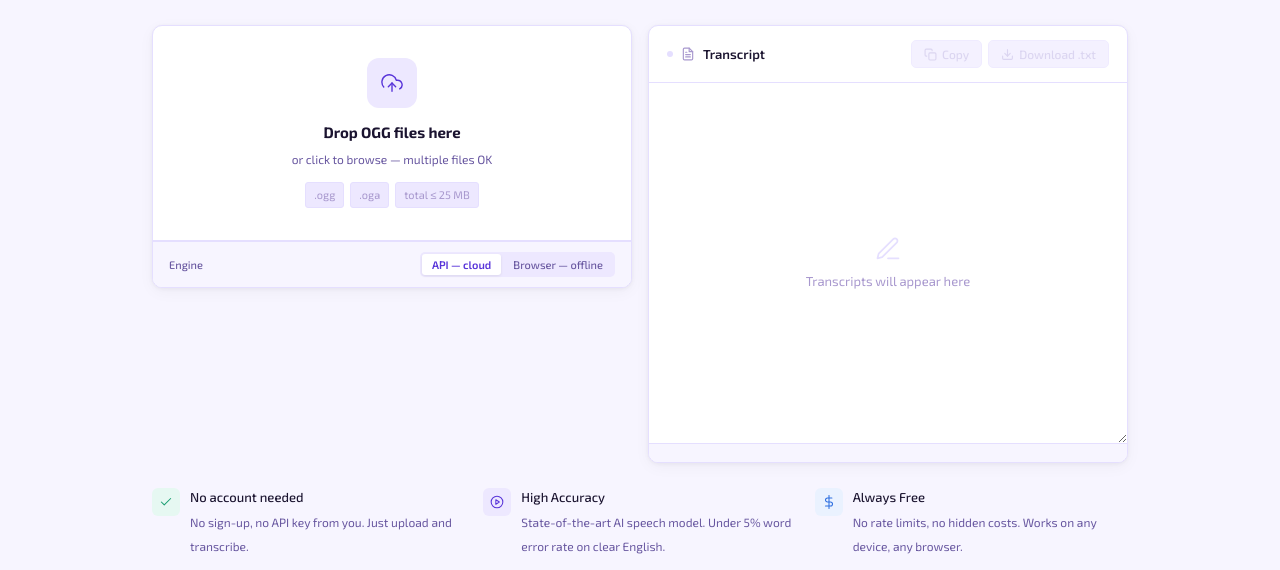
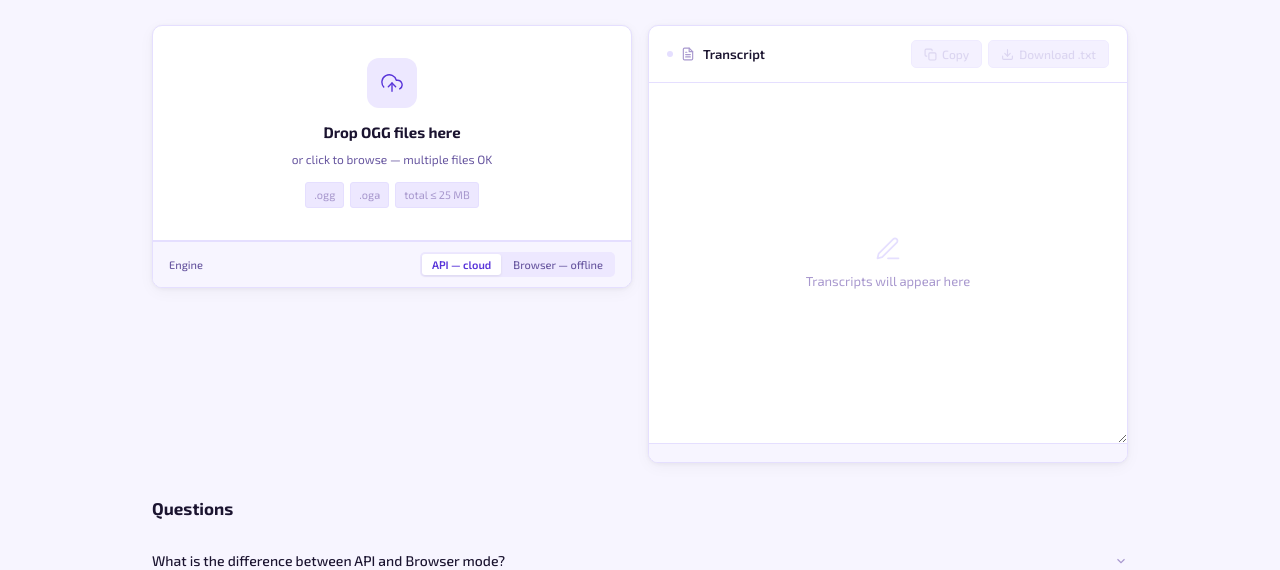
Before and after one commit to vishalchhipaptp-seo/ogg-to-text, a website: page index.html in a window 1280 px wide. Shown: the part 230-800 px from the top of the page. Drawn offline with Linux system fonts and the light colour scheme.

Commit message:
Remove features section
Co-Authored-By: Claude Sonnet 4.6 <noreply@anthropic.com>

```diff
--- a/index.html
+++ b/index.html
@@ -364,21 +364,6 @@
 
   </div>
 
-  <!-- Features -->
-  <div class="features">
-    <div class="feat">
-      <div class="feat-ico green"><svg viewBox="0 0 24 24"><polyline points="20 6 9 17 4 12"/></svg></div>
-      <div class="feat-text"><strong>No account needed</strong><span>No sign-up, no API key from you. Just upload and transcribe.</span></div>
-    </div>
-    <div class="feat">
-      <div class="feat-ico violet"><svg viewBox="0 0 24 24"><circle cx="12" cy="12" r="10"/><polygon points="10 8 16 12 10 16 10 8"/></svg></div>
-      <div class="feat-text"><strong>High Accuracy</strong><span>State-of-the-art AI speech model. Under 5% word error rate on clear English.</span></div>
-    </div>
-    <div class="feat">
-      <div class="feat-ico blue"><svg viewBox="0 0 24 24"><line x1="12" y1="1" x2="12" y2="23"/><path d="M17 5H9.5a3.5 3.5 0 000 7h5a3.5 3.5 0 010 7H6"/></svg></div>
-      <div class="feat-text"><strong>Always Free</strong><span>No rate limits, no hidden costs. Works on any device, any browser.</span></div>
-    </div>
-  </div>
 
   <div class="faq">
     <h2>Questions</h2>
```
